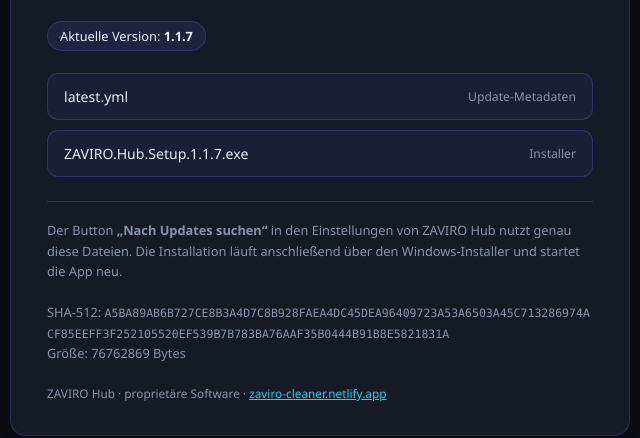
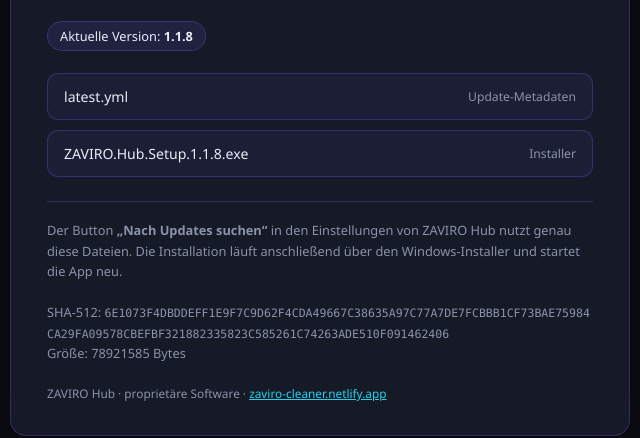
Before and after one commit to ZYHPER08/zaviro-hub-feed, a plain HTML site: page docs/index.html in a window 1280 px wide. Shown: the part 286-724 px from the top of the page, 320-960 px from the left. Drawn offline with Linux system fonts and the light colour scheme.

Commit message:
Hub 1.1.8 Store-Release

```diff
--- a/docs/index.html
+++ b/docs/index.html
@@ -32,12 +32,12 @@
     </div>
     <h1>Update-Feed</h1>
     <p class="lead">Dies ist der maschinenlesbare Update-Server f&uuml;r <b>ZAVIRO Hub</b>. Die App fragt diese Adresse beim Start automatisch ab, um nach neuen Versionen zu suchen.</p>
-    <div class="ver">Aktuelle Version: <b id="v">1.1.7</b></div>
+    <div class="ver">Aktuelle Version: <b id="v">1.1.8</b></div>
     <ul>
       <li><a class="file" href="latest.yml"><span>latest.yml</span><span>Update-Metadaten</span></a></li>
-      <li><a class="file" href="https://github.com/ZYHPER08/zaviro-hub-feed/releases/download/v1.1.7/ZAVIRO.Hub.Setup.1.1.7.exe"><span>ZAVIRO.Hub.Setup.1.1.7.exe</span><span>Installer</span></a></li>
+      <li><a class="file" href="https://github.com/ZYHPER08/zaviro-hub-feed/releases/download/v1.1.8/ZAVIRO.Hub.Setup.1.1.8.exe"><span>ZAVIRO.Hub.Setup.1.1.8.exe</span><span>Installer</span></a></li>
     </ul>
-    <p class="note">Der Button <b>&bdquo;Nach Updates suchen&ldquo;</b> in den Einstellungen von ZAVIRO Hub nutzt genau diese Dateien. Die Installation l&auml;uft anschlie&szlig;end &uuml;ber den Windows-Installer und startet die App neu.<br><br>SHA-512: <span style="font-family:Consolas,monospace;font-size:.72rem;word-break:break-all">A5BA89AB6B727CE8B3A4D7C8B928FAEA4DC45DEA96409723A53A6503A45C713286974ACF85EEFF3F252105520EF539B7B783BA76AAF35B0444B91B8E5821831A</span><br>Gr&ouml;&szlig;e: 76762869 Bytes</p>
+    <p class="note">Der Button <b>&bdquo;Nach Updates suchen&ldquo;</b> in den Einstellungen von ZAVIRO Hub nutzt genau diese Dateien. Die Installation l&auml;uft anschlie&szlig;end &uuml;ber den Windows-Installer und startet die App neu.<br><br>SHA-512: <span style="font-family:Consolas,monospace;font-size:.72rem;word-break:break-all">6E1073F4DBDDEFF1E9F7C9D62F4CDA49667C38635A97C77A7DE7FCBBB1CF73BAE75984CA29FA09578CBEFBF321882335823C585261C74263ADE510F091462406</span><br>Gr&ouml;&szlig;e: 78921585 Bytes</p>
     <footer>ZAVIRO Hub &middot; propriet&auml;re Software &middot; <a href="https://zaviro-cleaner.netlify.app" style="color:var(--accent2)">zaviro-cleaner.netlify.app</a></footer>
   </main>
 </body>
```
